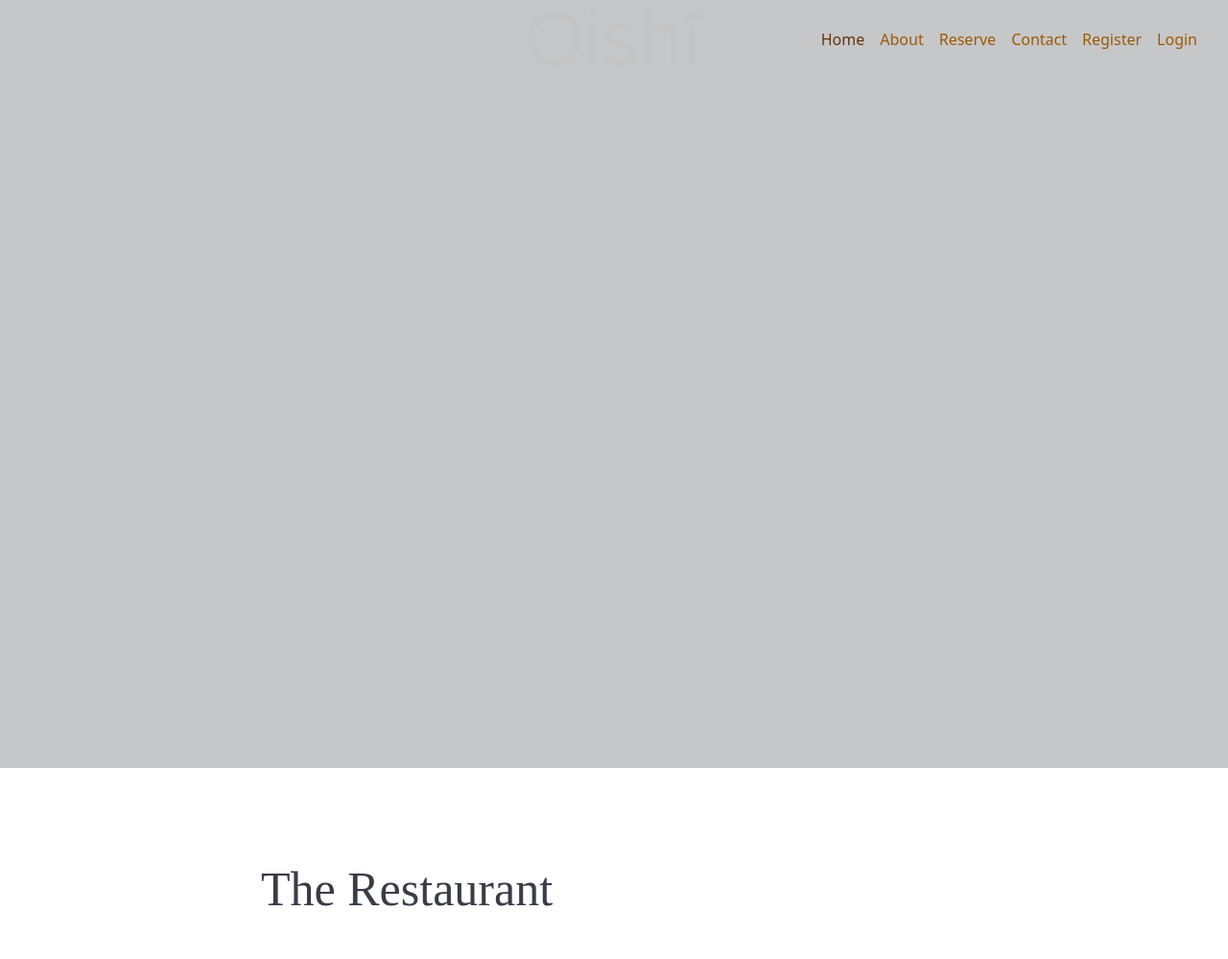
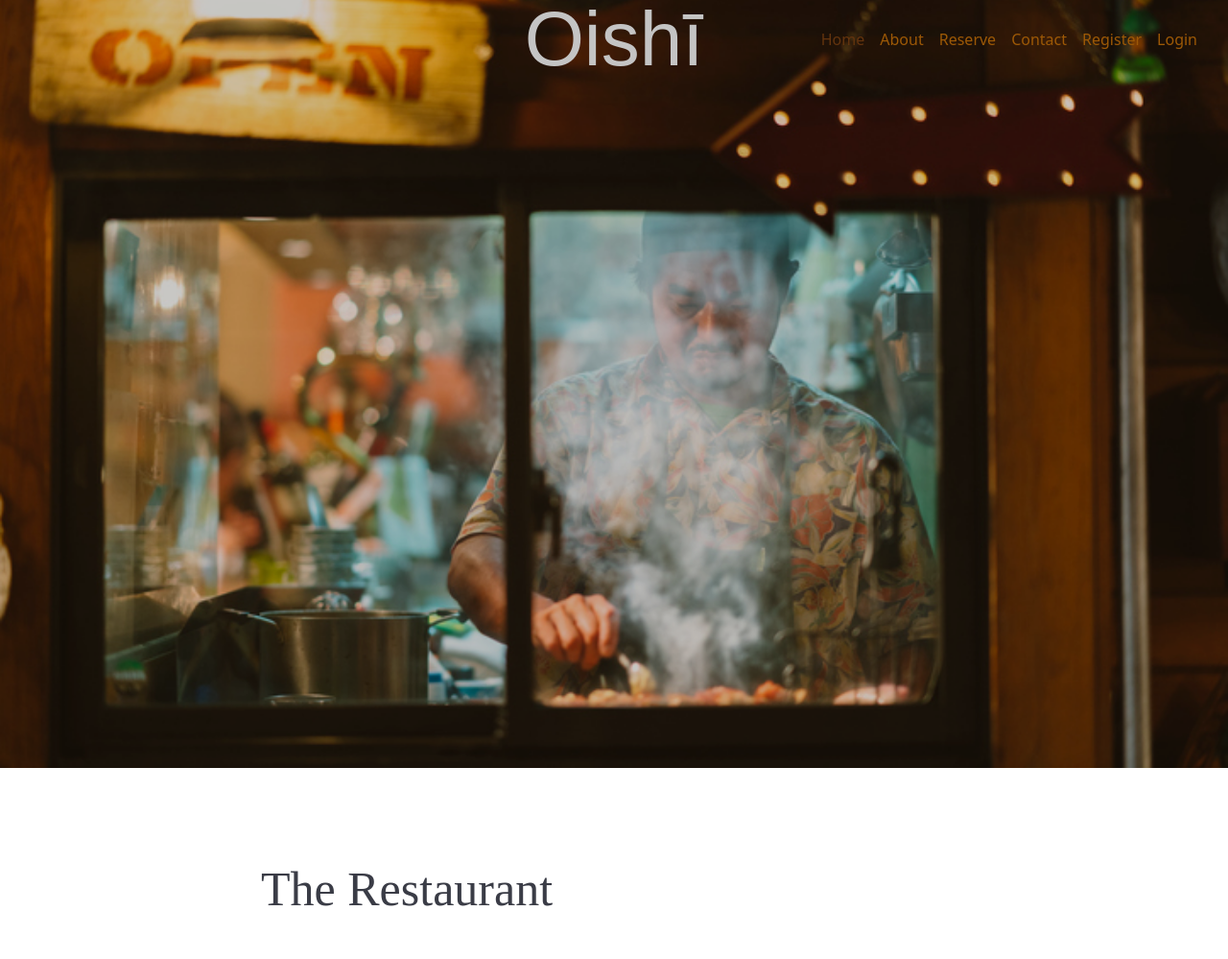
Before and after one commit to AndrewHyland757/Oishi_Restaurant, a Django app: page / in a window 1280 px wide. Shown: the top 999 px of the page at 96% size. Run offline with Django 3.2, Linux system fonts and the light colour scheme; some libraries are stand-ins or nearby versions; some web fonts are replaced.

Commit message:
Redeploy

```diff
--- a/static/css/style.css
+++ b/static/css/style.css
@@ -11,7 +11,7 @@
   /*
   cloudinary://162238861858273:6LZlM-qmC6k_Hv6ItC1b4ik5pxk@dstl8vaey
   */
-  background: url("cloudinary://162238861858273:6LZlM-qmC6k_Hv6ItC1b4ik5pxk@dstl8vaey/images/home-image2.jpg");
+  background: url("https://res.cloudinary.com/dstl8vaey/image/upload/v1702464928/static/images/home-image2.jpg");
   height: 100vh;
   background-size: cover;
   width: 100vw;
```
